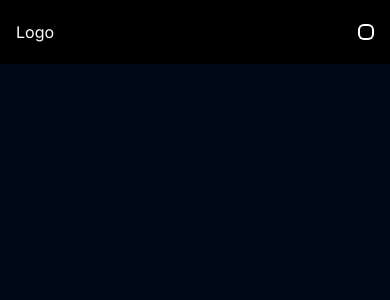
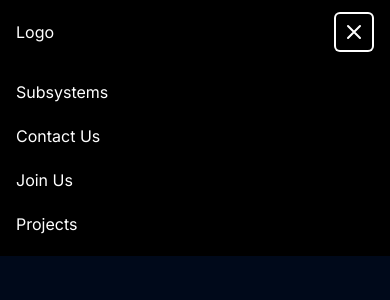
Before and after one commit to zyroknight1706/Parikshit_website, a Next.js app: page / in a window 390 px wide. Both pictures are taken after a click on the button 366 px from the left and 32 px from the top of the page. Shown: the top 300 px of the page. Built offline with nearby package versions, Linux system fonts and the light colour scheme.

Commit message:
Navbar done

```diff
--- a/src/components/Navbar.jsx
+++ b/src/components/Navbar.jsx
@@ -1,7 +1,12 @@
-import React from 'react'
+"use client"
+import React, { useState } from 'react'
 import Logo from './Logo'
 
 const Navbar = () => {
+    const [isClick, setIsClick] = useState(false);
+    const toggleNavbar = () => {
+        setIsClick(!isClick)
+    }
   return (
     <nav className='bg-black'>
         <div className='max-w-7xl mx-auto px-4 sm:px-6 lg:px-8'>
@@ -20,11 +25,57 @@ const Navbar = () => {
                     </div>
                 </div>
                 <div className='md:hidden flex items-center'>
-                    <button className='inline-flex items-center justify-center p-2 rounded-md text-white md:text-white hover:text-white
-                     focus:outline-none focus:ring-2 focus:ring-inset focus:ring-white'></button>
+                    <button className='inline-flex items-center justify-center p-2 rounded-md text-white
+                     hover:text-white focus:outline-none focus:ring-2 focus:ring-inset focus:ring-white
+                     transition  duration-300 ease-in-out'
+                     onClick={toggleNavbar}>
+                        {
+                            isClick? (
+                                <svg
+                                className='h-6 w-6'
+                                xmlns='http://www.w3.org/2000/svg'
+                                fill='none'
+                                viewBox='0 0 24 24'
+                                stroke='currentColor'
+                                >
+                                    <path
+                                    strokeLinecap='round'
+                                    strokeLinejoin='round'
+                                    strokeWidth={2}
+                                    d='M6 18L18 6M6 6l12 12'
+                                    />
+                                </svg>
+                            ) : (
+                                <svg
+                                className='h-6 w-6'
+                                xmlns='http://www.w3.org/2000/svg'
+                                fill='none'
+                                viewBox='0 0 24 24'
+                                stroke='currentColor'
+                                >
+                                    <path
+                                    strokeLinecap='round'
+                                    strokeLinejoin='round'
+                                    strokeWidth={2}
+                                    d='M4 6h16M4 12h16m-7 6h7'
+                                    />
+                                </svg>
+                            )
+                        }
+                     </button>
                 </div>
             </div>
         </div>
+        {isClick && (
+            <div className='md:hidden'>
+                <div className='px-2 pt-2 pb-3 space-y-1 sm:px-3 transition duration-300 ease-in-out'>
+                    <a href='/' className='text-white block hover:bg-white hover:text-black rounded-lg p-2 transition  duration-300 ease-in-out'>Subsystems</a>
+                    <a href='/' className='text-white block hover:bg-white hover:text-black rounded-lg p-2 transition duration-300 ease-in-out'>Contact Us</a>
+                    <a href='/' className='text-white block hover:bg-white hover:text-black rounded-lg p-2 transition duration-300 ease-in-out'>Join Us</a>
+                    <a href='/' className='text-white block hover:bg-white hover:text-black rounded-lg p-2 transition duration-300 ease-in-out'>Projects</a>
+                </div>
+            </div>
+        )}
     </nav>
   )
 }
```
Also changed, not shown: src/app/globals.css (line endings or trailing spaces).
